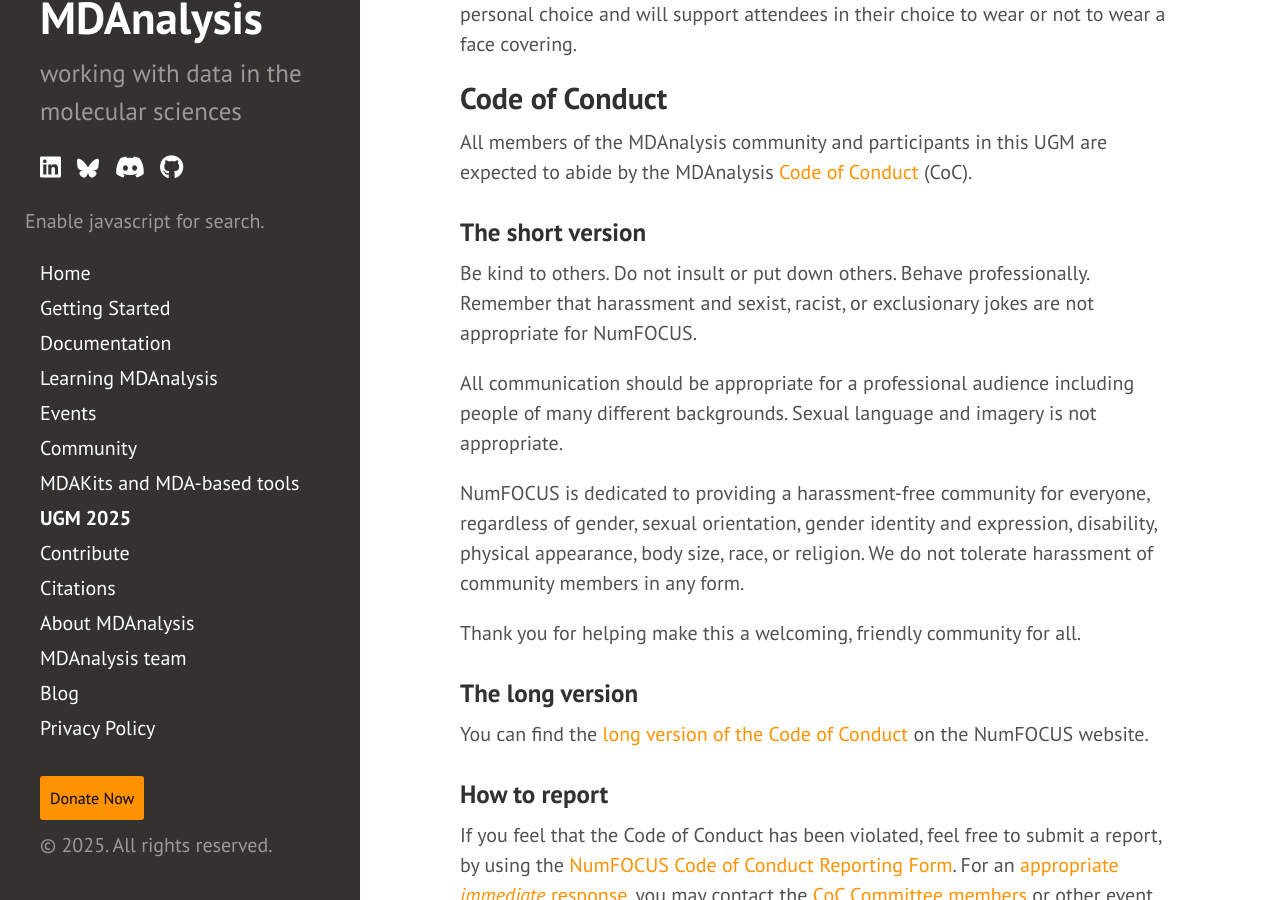
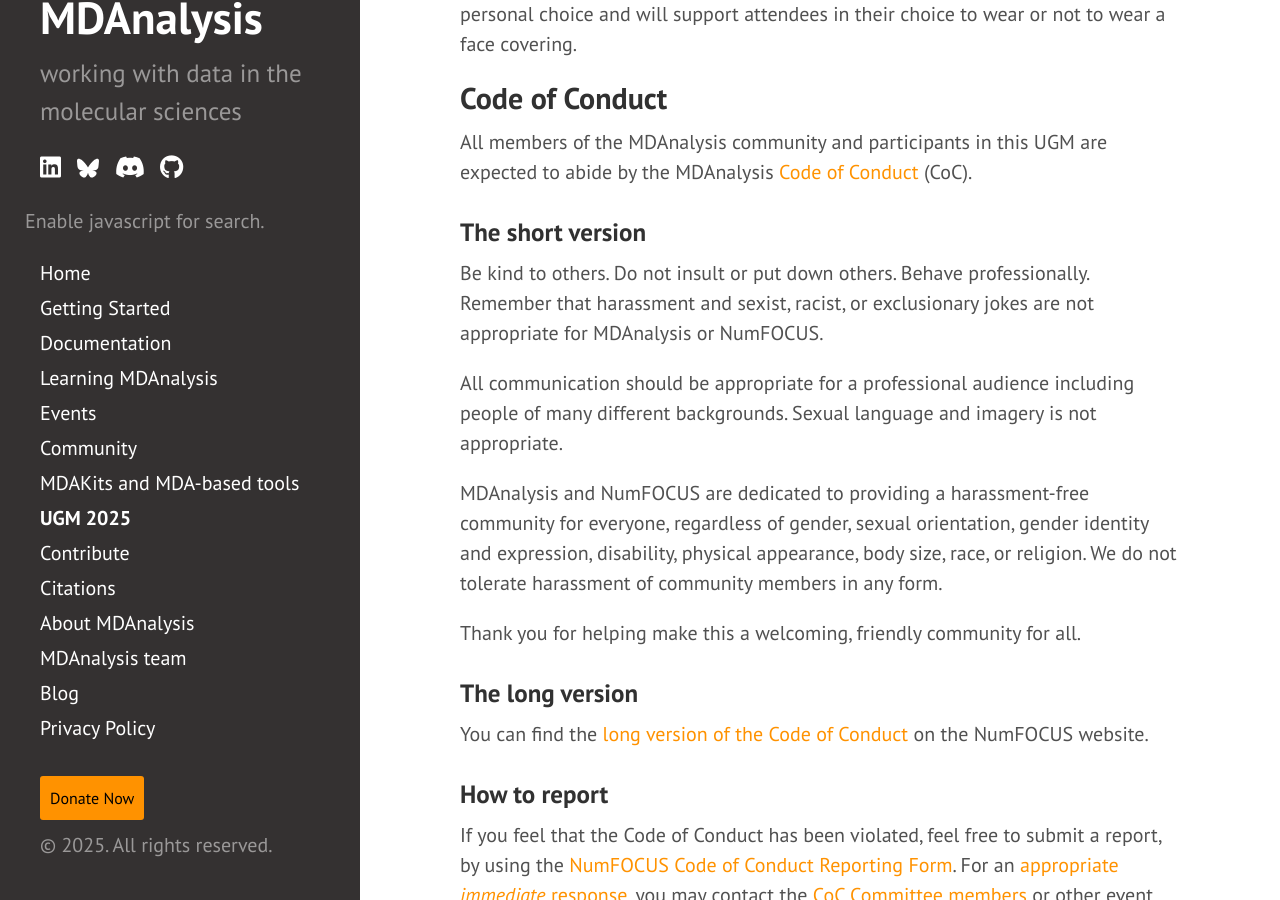
Before and after one commit to MDAnalysis/MDAnalysis.github.io, a Jekyll site: the page built from pages/ugm2025.md, in a window 1280 px wide and 900 px high, scrolled down 6853 px. Built offline with Jekyll 4.4.1, drawn with Linux system fonts in a browser that asks for light colours; comment, search, counter and statistics services are not loaded.

Commit message:
Update CoC section slightly

```diff
--- a/pages/ugm2025.md
+++ b/pages/ugm2025.md
@@ -189,11 +189,11 @@ Face coverings are not required, but are welcomed. We view face coverings as a p
 All members of the MDAnalysis community and participants in this UGM are expected to abide by the MDAnalysis [Code of Conduct]({{ site.baseurl }}/conduct/) (CoC).
 
 ### The short version
-Be kind to others. Do not insult or put down others. Behave professionally. Remember that harassment and sexist, racist, or exclusionary jokes are not appropriate for NumFOCUS.
+Be kind to others. Do not insult or put down others. Behave professionally. Remember that harassment and sexist, racist, or exclusionary jokes are not appropriate for MDAnalysis or NumFOCUS.
 
 All communication should be appropriate for a professional audience including people of many different backgrounds. Sexual language and imagery is not appropriate.
 
-NumFOCUS is dedicated to providing a harassment-free community for everyone, regardless of gender, sexual orientation, gender identity and expression, disability, physical appearance, body size, race, or religion. We do not tolerate harassment of community members in any form.
+MDAnalysis and NumFOCUS are dedicated to providing a harassment-free community for everyone, regardless of gender, sexual orientation, gender identity and expression, disability, physical appearance, body size, race, or religion. We do not tolerate harassment of community members in any form.
 
 Thank you for helping make this a welcoming, friendly community for all.
 
```
